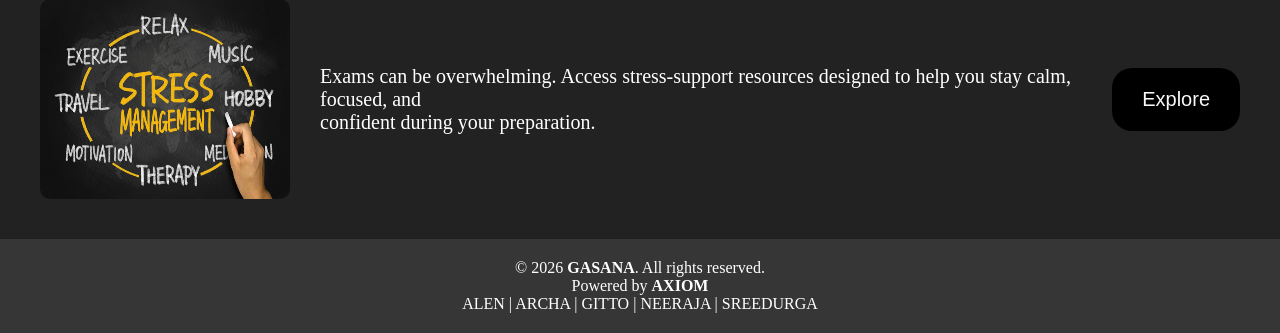
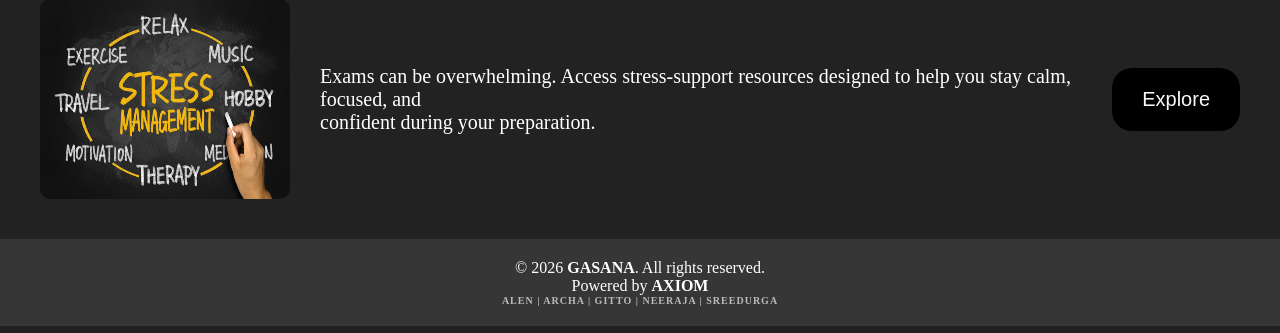
Before and after one commit to archa-s-ar/GASANA1.0, a Flask app: page / in a window 1280 px wide. Shown: the part 2383-2716 px from the top of the page. Run offline with Flask 3, Linux system fonts and the light colour scheme; some web fonts are replaced.

Commit message:
Fixing footer UI

```diff
--- a/static/style.css
+++ b/static/style.css
@@ -431,6 +431,11 @@ html {
     font-size: 50px;
     padding: 20px;
 }
+.members{
+    font-size: 10px;
+    color: #bbb;
+    letter-spacing: 1px;
+}
 .notes-btn {
     background-color: #561616;
     border: 2px solid #9a4444;
--- a/templates/index.html
+++ b/templates/index.html
@@ -102,9 +102,13 @@ focused, and<br> confident during your preparation.
             <a href="{{url_for('stress')}}"><button class="service-btn">Explore</button></a>
 </div>
 
+
+
     <div class="footer" id="about-us">
         <p>&copy; 2026 <strong>GASANA</strong>. All rights reserved.</p>
         <p>Powered by <strong>AXIOM</strong></p>
-        <h10>ALEN | ARCHA | GITTO | NEERAJA | SREEDURGA</h10>
+        <h5 class="members">ALEN | ARCHA | GITTO | NEERAJA | SREEDURGA</h5>
+        </div>
+    </div>
 </body>
 </html>
```
